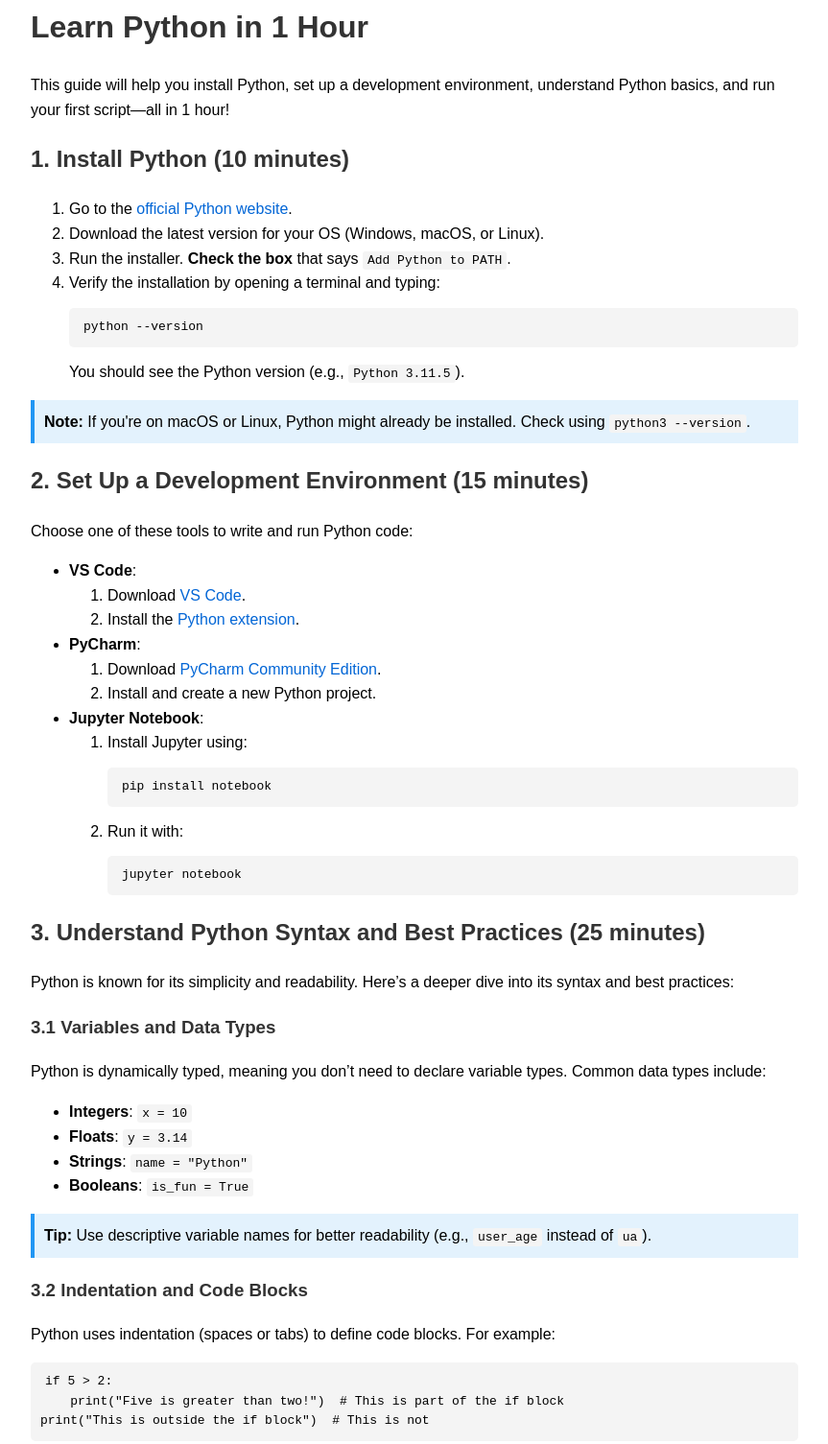
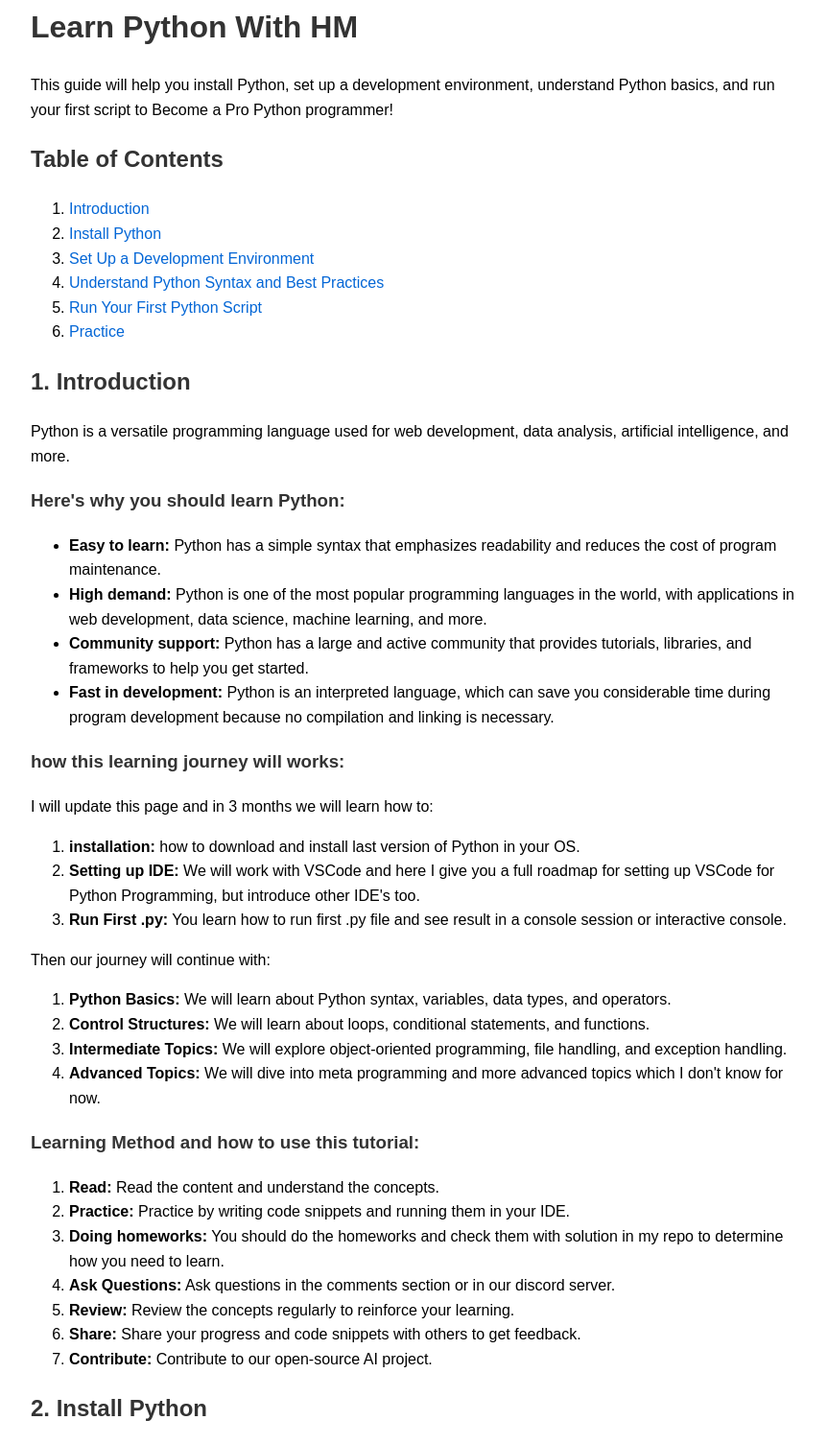
Before and after one commit to HosseinF90/AI-Learning-Journey, a plain HTML site: page index.html in a window 1280 px wide. Shown: the part 38-1543 px from the top of the page at 96% size, without its empty margins (208-1071 px from the left). Drawn offline with Linux system fonts and the light colour scheme.

Commit message:
Update Web page, add table of contents and introduction.

```diff
--- a/index.html
+++ b/index.html
@@ -4,7 +4,7 @@
 <head>
     <meta charset="UTF-8">
     <meta name="viewport" content="width=device-width, initial-scale=1.0">
-    <title>Learn Python in 1 Hour</title>
+    <title>Learn Python With HM90</title>
     <style>
         body {
             font-family: Arial, sans-serif;
@@ -61,11 +61,63 @@
 
 <body>
 
-    <h1>Learn Python in 1 Hour</h1>
+    <h1>Learn Python With HM</h1>
     <p>This guide will help you install Python, set up a development environment, understand Python basics, and run your
-        first script—all in 1 hour!</p>
+        first script to Become a Pro Python programmer!</p>
 
-    <h2>1. Install Python (10 minutes)</h2>
+    <h2>Table of Contents</h2>
+    <ol>
+        <li><a href="#introduction">Introduction</a></li>
+        <li><a href="#install-python">Install Python</a></li>
+        <li><a href="#set-up-a-development-environment">Set Up a Development Environment</a></li>
+        <li><a href="#understand-python-syntax-and-best-practices">Understand Python Syntax and Best Practices</a></li>
+        <li><a href="#run-your-first-python-script">Run Your First Python Script</a></li>
+        <li><a href="#practice">Practice</a></li>
+    </ol>
+
+    <h2>1. Introduction</h2>
+    <p>Python is a versatile programming language used for web development, data analysis, artificial intelligence, and
+        more.</p>
+    <h3>Here's why you should learn Python:</h3>
+    <ul>
+        <li><strong>Easy to learn:</strong> Python has a simple syntax that emphasizes readability and reduces the cost
+            of program maintenance.</li>
+        <li><strong>High demand:</strong> Python is one of the most popular programming languages in the world, with
+            applications in web development, data science, machine learning, and more.</li>
+        <li><strong>Community support:</strong> Python has a large and active community that provides tutorials,
+            libraries, and frameworks to help you get started.</li>
+        <li><strong>Fast in development:</strong> Python is an interpreted language, which can save you considerable time
+            during program development because no compilation and linking is necessary.</li>
+    </ul>
+    <h3>how this learning journey will works:</h3>
+        <p>I will update this page and in 3 months we will learn how to:
+        <ol>
+            <li><strong>installation:</strong> how to download and install last version of Python in your OS.</li>
+            <li><strong>Setting up IDE:</strong> We will work with VSCode and here I give you a full roadmap for setting up VSCode for Python Programming, but introduce other IDE's too.</li>
+            <li><strong>Run First .py:</strong> You learn how to run first .py file and see result in a console session or interactive console.</li>
+        </ol>
+        Then our journey will continue with:
+        <ol>
+            <li><strong>Python Basics:</strong> We will learn about Python syntax, variables, data types, and operators.</li>
+            <li><strong>Control Structures:</strong> We will learn about loops, conditional statements, and functions.</li>
+            <li><strong>Intermediate Topics:</strong> We will explore object-oriented programming, file handling, and exception handling.</li>
+            <li><strong>Advanced Topics:</strong> We will dive into meta programming and more advanced topics which I don't know for now.</li>
+        </ol>
+        </p>
+    <h3>Learning Method and how to use this tutorial:</h3>
+    <p>
+        <ol>
+            <li><strong>Read:</strong> Read the content and understand the concepts.</li>
+            <li><strong>Practice:</strong> Practice by writing code snippets and running them in your IDE.</li>
+            <li><strong>Doing homeworks:</strong> You should do the homeworks and check them with solution in my repo to determine how you need to learn.</li>
+            <li><strong>Ask Questions:</strong> Ask questions in the comments section or in our discord server.</li>
+            <li><strong>Review:</strong> Review the concepts regularly to reinforce your learning.</li>
+            <li><strong>Share:</strong> Share your progress and code snippets with others to get feedback.</li>
+            <li><strong>Contribute:</strong> Contribute to our open-source AI project.</li>
+        </ol>
+    </p>
+
+    <h2>2. Install Python</h2>
     <ol>
         <li>Go to the <a href="https://www.python.org/downloads/" target="_blank">official Python website</a>.</li>
         <li>Download the latest version for your OS (Windows, macOS, or Linux).</li>
@@ -81,7 +133,7 @@
         <code>python3 --version</code>.
     </div>
 
-    <h2>2. Set Up a Development Environment (15 minutes)</h2>
+    <h2>3. Set Up a Development Environment (15 minutes)</h2>
     <p>Choose one of these tools to write and run Python code:</p>
     <ul>
         <li><strong>VS Code</strong>:
@@ -110,10 +162,10 @@
         </li>
     </ul>
 
-    <h2>3. Understand Python Syntax and Best Practices (25 minutes)</h2>
+    <h2>4. Understand Python Syntax and Best Practices (25 minutes)</h2>
     <p>Python is known for its simplicity and readability. Here’s a deeper dive into its syntax and best practices:</p>
 
-    <h3>3.1 Variables and Data Types</h3>
+    <h3>4.1 Variables and Data Types</h3>
     <p>Python is dynamically typed, meaning you don’t need to declare variable types. Common data types include:</p>
     <ul>
         <li><strong>Integers</strong>: <code>x = 10</code></li>
@@ -126,7 +178,7 @@
         of <code>ua</code>).
     </div>
 
-    <h3>3.2 Indentation and Code Blocks</h3>
+    <h3>4.2 Indentation and Code Blocks</h3>
     <p>Python uses indentation (spaces or tabs) to define code blocks. For example:</p>
     <pre><code>if 5 > 2:
     print("Five is greater than two!")  # This is part of the if block
@@ -136,7 +188,7 @@
         8 recommendation).
     </div>
 
-    <h3>3.3 Comments</h3>
+    <h3>4.3 Comments</h3>
     <p>Use <code>#</code> for single-line comments and triple quotes (<code>"""</code>) for multi-line comments:</p>
     <pre><code># This is a single-line comment
 
@@ -146,7 +198,7 @@
 """
 </code></pre>
 
-    <h3>3.4 Functions</h3>
+    <h3>4.4 Functions</h3>
     <p>Functions are defined using the <code>def</code> keyword. For example:</p>
     <pre><code>def greet(name):
     print(f"Hello, {name}!")  # f-strings make string formatting easy
@@ -157,14 +209,14 @@
         <strong>Tip:</strong> Use meaningful function names and keep functions small and focused.
     </div>
 
-    <h3>3.5 Lists and Loops</h3>
+    <h3>4.5 Lists and Loops</h3>
     <p>Lists are ordered collections of items. You can loop through them using a <code>for</code> loop:</p>
     <pre><code>fruits = ["apple", "banana", "cherry"]
 for fruit in fruits:
     print(fruit)
 </code></pre>
 
-    <h3>3.6 Error Handling</h3>
+    <h3>4.6 Error Handling</h3>
     <p>Use <code>try</code> and <code>except</code> to handle errors gracefully:</p>
     <pre><code>try:
     result = 10 / 0
@@ -172,7 +224,7 @@
     print("Cannot divide by zero!")
 </code></pre>
 
-    <h2>4. Run Your First Python Script (10 minutes)</h2>
+    <h2>5. Run Your First Python Script (10 minutes)</h2>
     <ol>
         <li>Open your IDE or text editor and create a file named <code>hello.py</code>.</li>
         <li>Add this code:
@@ -188,7 +240,7 @@
         </li>
     </ol>
 
-    <h2>5. Practice (10 minutes)</h2>
+    <h2>6. Practice (10 minutes)</h2>
     <p>Try these exercises to reinforce your learning:</p>
     <ul>
         <li>Create a script that prints your name.</li>
```
